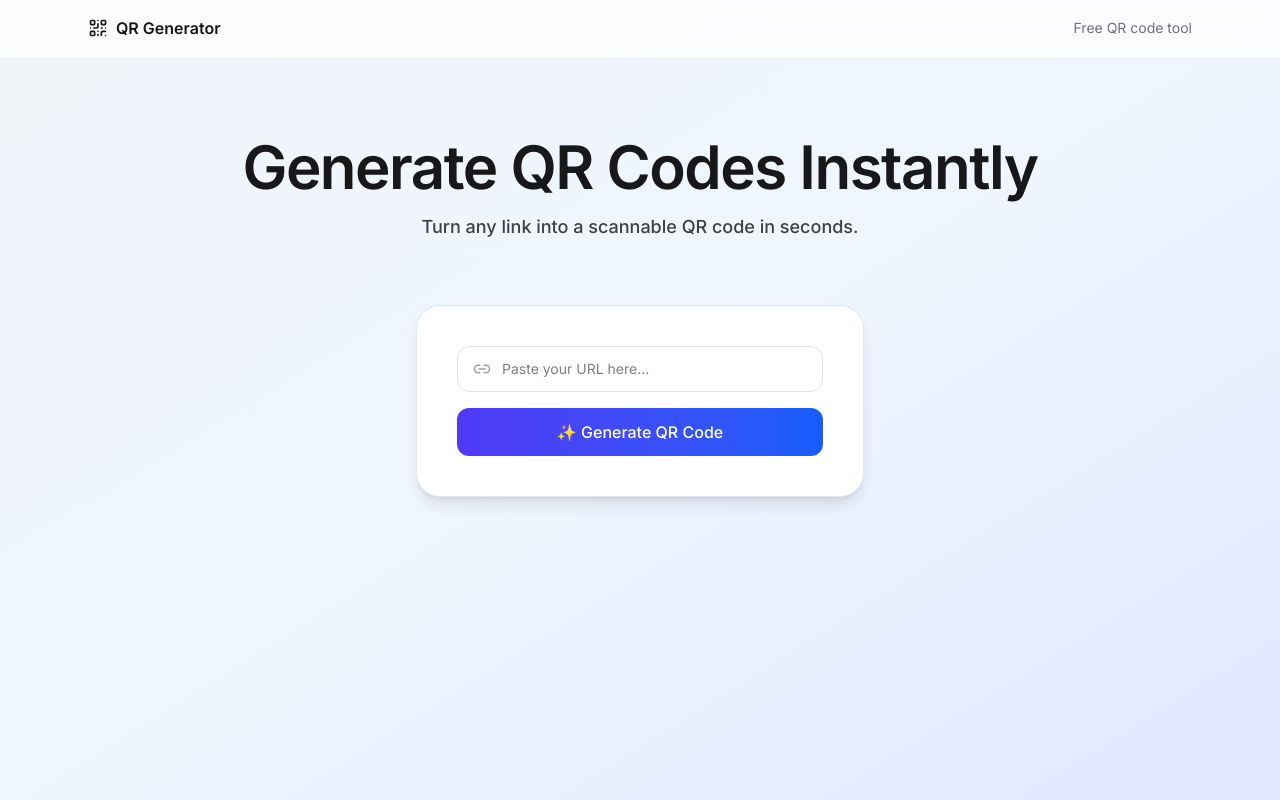
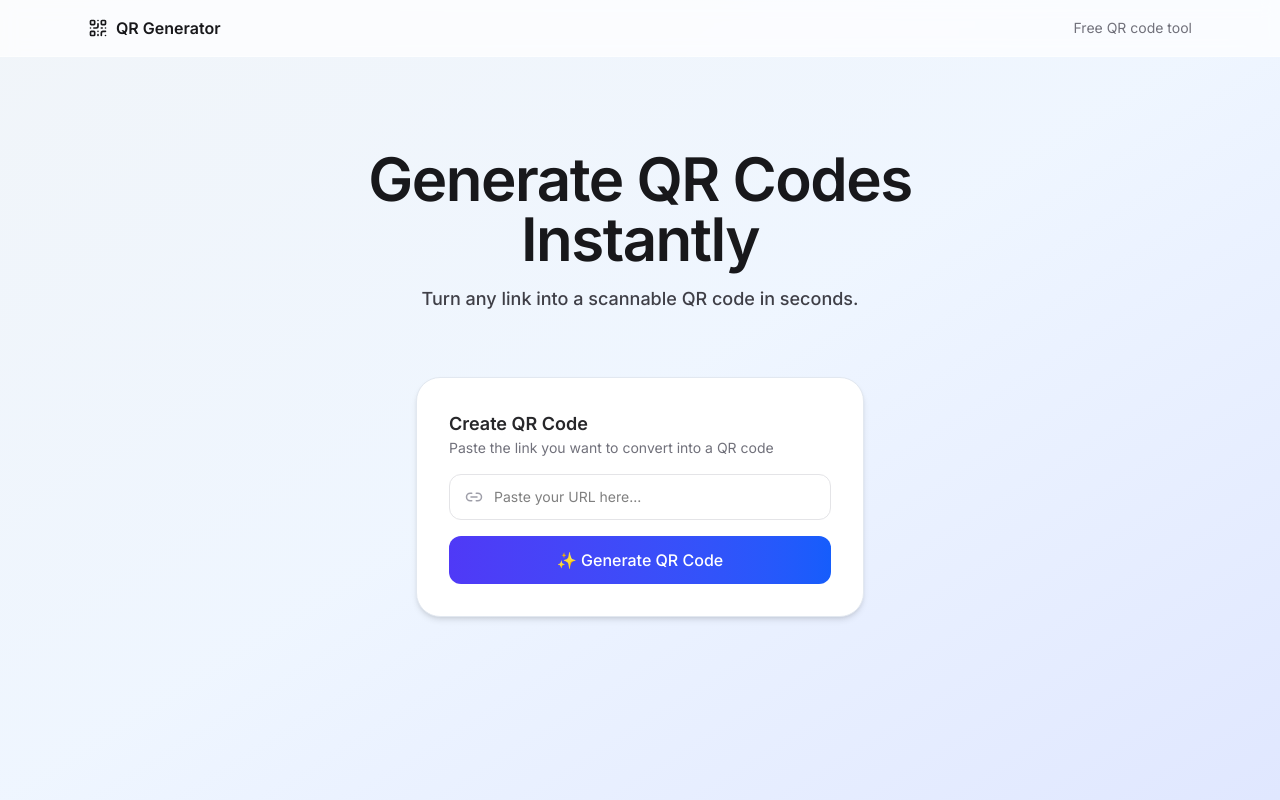
Before and after one commit to Samyak1519/Webtools-by-Samyak, a React (Vite) app: page / in a window 1280 px wide. Built offline with nearby package versions, Linux system fonts and the light colour scheme.

Commit message:
Update: card sepeartion for better visual

```diff
--- a/src/components/Header.jsx
+++ b/src/components/Header.jsx
@@ -1,6 +1,6 @@
 function Header() {
   return (
-    <div className="text-center max-w-5xl mx-auto">
+    <div className="max-w-xl mx-auto text-center text-zinc-600 mt-3">
       <h1 className="text-6xl font-semibold tracking-tight text-zinc-900">
         Generate QR Codes Instantly
       </h1>
--- a/src/components/QRInput.jsx
+++ b/src/components/QRInput.jsx
@@ -9,6 +9,14 @@ function QRInput({ link, setLink, generateQR }) {
 
   return (
     <div className="flex flex-col gap-4">
+      <div className="text-start">
+        <h3 className="text-lg font-semibold text-zinc-800">Create QR Code</h3>
+
+        <p className="text-sm text-zinc-500">
+          Paste the link you want to convert into a QR code
+        </p>
+      </div>
+
       <div className="relative">
         <Link2 size={18} className="absolute left-4 top-3.5 text-zinc-400" />
 
@@ -36,7 +44,7 @@ function QRInput({ link, setLink, generateQR }) {
 
       <button
         onClick={generateQR}
-        className="flex items-center justify-center gap-2 w-full py-3 rounded-xl text-white font-medium bg-gradient-to-r from-indigo-600 to-blue-600 hover:from-indigo-700 hover:to-blue-700 transition"
+        className="cursor-pointer flex items-center justify-center gap-2 w-full py-3 rounded-xl text-white font-medium bg-gradient-to-r from-indigo-600 to-blue-600 hover:from-indigo-700 hover:to-blue-700 transition"
       >
         ✨ Generate QR Code
       </button>
--- a/src/components/QRPreview.jsx
+++ b/src/components/QRPreview.jsx
@@ -130,32 +130,44 @@ function QRPreview({ qrValue }) {
 
     // DOWNLOAD IMAGE
     const link = document.createElement("a");
-    link.download = "qr-poster.png";
+    link.download = "qr-framed.png";
     link.href = canvas.toDataURL("image/png");
     link.click();
   };
 
   return (
-    <div className="mt-8 flex flex-col items-center gap-5 w-full">
+    <>
+      <div className="mt-1 flex flex-col items-center gap-5 w-full">
         {/* TITLE + SUBTITLE INPUTS */}
+        {frameEnabled && (
+          <div className="w-full flex flex-col gap-4">
+            {/* TITLE FIELD */}
+            <div className="flex flex-col gap-1">
+              <label className="text-sm font-medium text-zinc-700">Title</label>
 
-      {frameEnabled && (
-        <div className="w-full flex flex-col gap-3">
               <input
                 type="text"
                 value={title}
                 onChange={(e) => setTitle(e.target.value)}
-            placeholder="Frame title"
+                placeholder="Scan this QR Code"
                 className="w-full border border-zinc-200 rounded-lg px-3 py-2 text-sm outline-none focus:border-indigo-500"
               />
+            </div>
+
+            {/* SUBTITLE FIELD */}
+            <div className="flex flex-col gap-1">
+              <label className="text-sm font-medium text-zinc-700">
+                Subtitle
+              </label>
 
               <input
                 type="text"
                 value={subtitle}
                 onChange={(e) => setSubtitle(e.target.value)}
-            placeholder="Frame subtitle"
+                placeholder="Open the link"
                 className="w-full border border-zinc-200 rounded-lg px-3 py-2 text-sm outline-none focus:border-indigo-500"
               />
+            </div>
           </div>
         )}
 
@@ -185,7 +197,9 @@ function QRPreview({ qrValue }) {
               />
             </div>
 
-          <p className="text-md font-semibold text-zinc-700 mt-4">{subtitle}</p>
+            <p className="text-md font-semibold text-zinc-700 mt-4">
+              {subtitle}
+            </p>
           </div>
         )}
 
@@ -232,6 +246,7 @@ function QRPreview({ qrValue }) {
           </div>
         )}
       </div>
+    </>
   );
 }
 
--- a/src/index.css
+++ b/src/index.css
@@ -3,3 +3,19 @@
 body {
     font-family: 'Inter', sans-serif;
 }
+
+@keyframes fadeIn {
+    from {
+        opacity: 0;
+        transform: translateY(10px);
+    }
+
+    to {
+        opacity: 1;
+        transform: translateY(0);
+    }
+}
+
+.animate-fadeIn {
+    animation: fadeIn 0.35s ease;
+}
--- a/src/pages/Home.jsx
+++ b/src/pages/Home.jsx
@@ -83,15 +83,24 @@ function Home() {
       <div className="max-w-6xl mx-auto px-6 pt-20 pb-20">
         <Header />
 
-        <div className="flex justify-center mt-16">
-          <div className="max-w-md w-full bg-white border border-slate-200 rounded-3xl shadow-lg hover:shadow-xl transition duration-300 p-10">
+        <div className="mt-16 flex flex-col items-center gap-6">
+          {/* INPUT CARD */}
+          <div className="max-w-md w-full bg-white border border-slate-200 rounded-3xl shadow-md p-8">
             <QRInput link={link} setLink={setLink} generateQR={generateQR} />
+          </div>
 
-            {/* QR Preview with scroll reference */}
-            <div ref={previewRef}>
+          {/* PREVIEW CARD */}
+          {qrValue && (
+            <div
+              ref={previewRef}
+              className="max-w-md w-full bg-white border border-slate-200 rounded-3xl shadow-md p-8"
+            >
+              <h3 className="text-sm font-medium text-zinc-500 mb-6 text-center">
+                Poster Preview
+              </h3>
               <QRPreview qrValue={qrValue} downloadQR={downloadQR} />
             </div>
-          </div>
+          )}
         </div>
       </div>
     </div>
```
Lines whose indentation alone changed are shown as unchanged.
